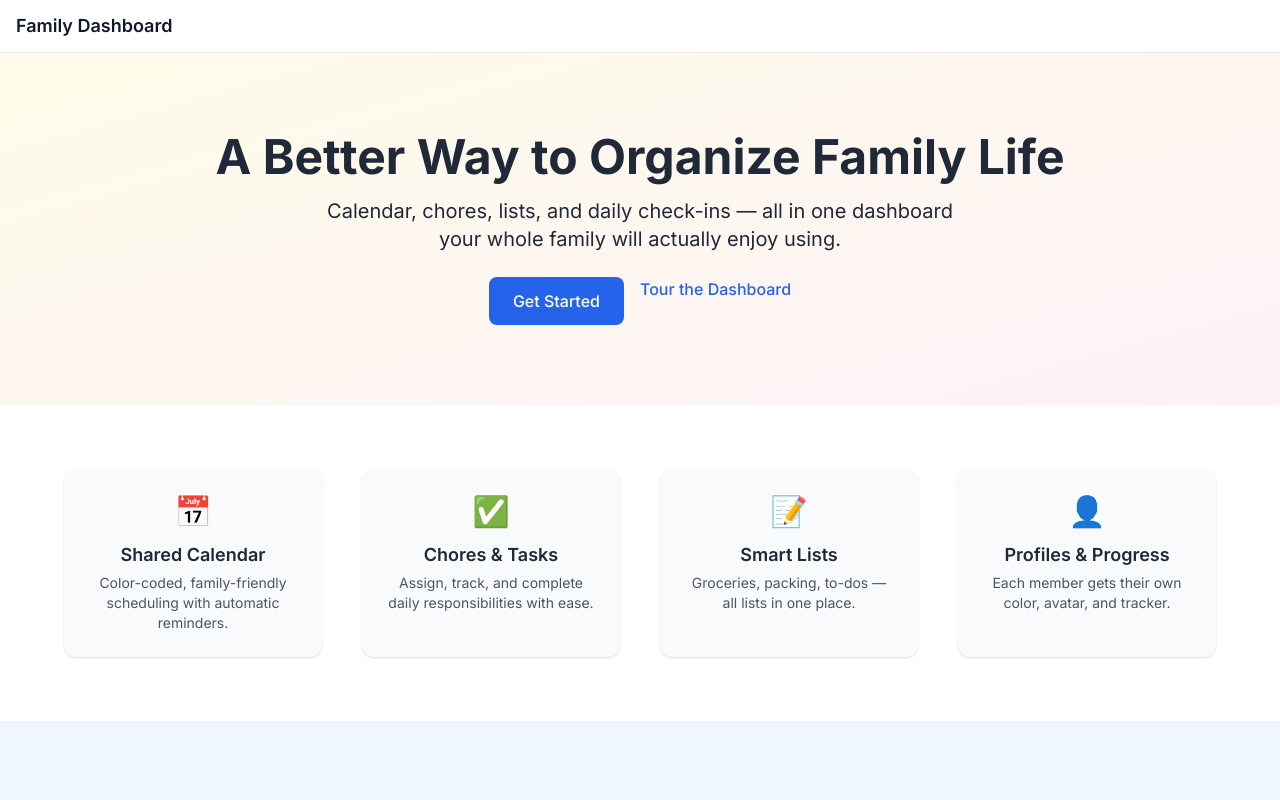
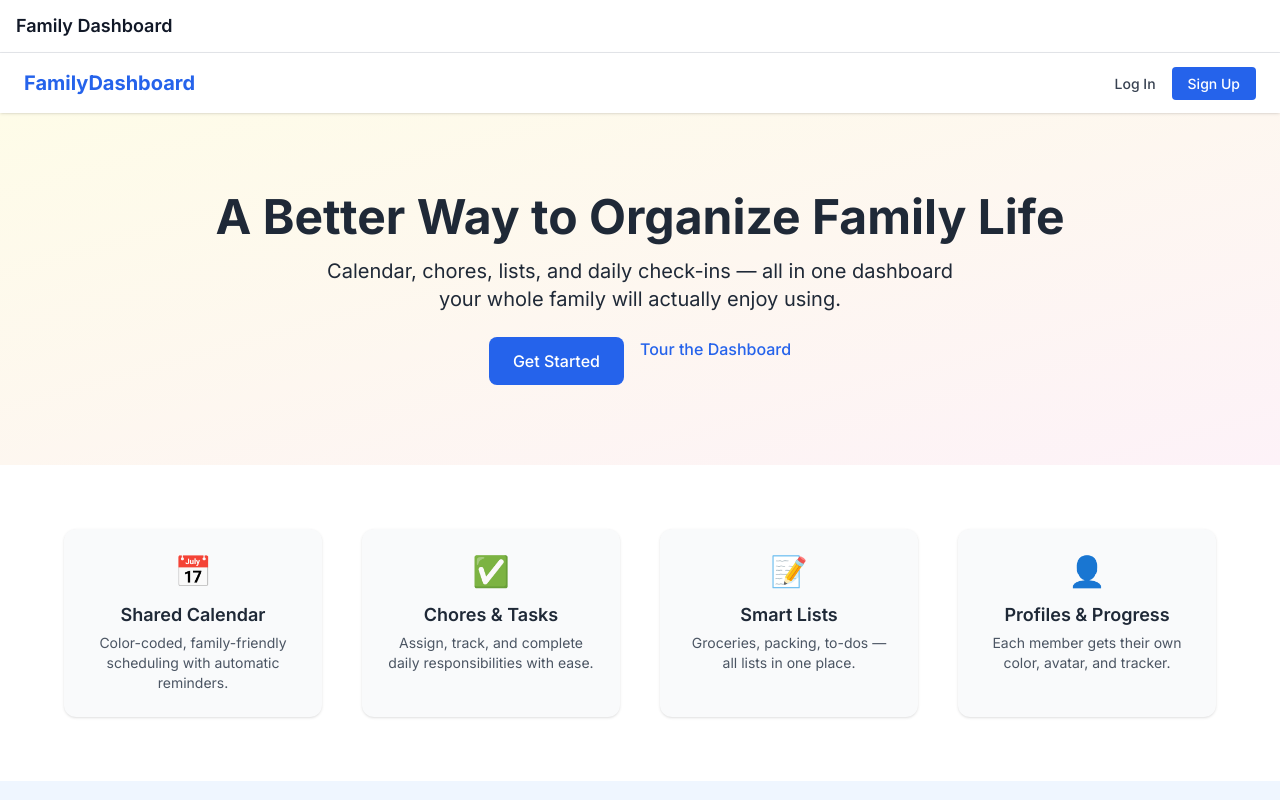
Before and after one commit to BillyBobElroy/family-dashboard, a Next.js app: page / in a window 1280 px wide. Shown: the top 800 px of the page. Built offline with nearby package versions, Linux system fonts and the light colour scheme.

Commit message:
Added Navbar to the landing page

```diff
--- a/src/app/page.tsx
+++ b/src/app/page.tsx
@@ -1,11 +1,30 @@
-"use client";
+'use client';
 
-import Link from "next/link";
-import Image from "next/image";
+import Link from 'next/link';
+import Image from 'next/image';
 
 export default function HomePage() {
   return (
     <main className="bg-white text-gray-800">
+      {/* Navbar */}
+      <header className="flex items-center justify-between px-6 py-4 bg-white shadow sticky top-0 z-40">
+        <div className="text-xl font-bold text-blue-600">FamilyDashboard</div>
+        <div className="space-x-4">
+          <Link
+            href="/auth/signin"
+            className="text-sm font-medium text-gray-700 hover:text-blue-600"
+          >
+            Log In
+          </Link>
+          <Link
+            href="/auth/signup"
+            className="bg-blue-600 text-white px-4 py-2 rounded hover:bg-blue-700 text-sm font-medium"
+          >
+            Sign Up
+          </Link>
+        </div>
+      </header>
+
       {/* Hero Section */}
       <section className="bg-gradient-to-br from-yellow-50 to-pink-50 py-20 px-6 text-center">
         <h1 className="text-4xl sm:text-5xl font-bold mb-4">
@@ -16,7 +35,7 @@ export default function HomePage() {
         </p>
         <div className="flex justify-center gap-4">
           <Link
-            href="/signup"
+            href="/auth/signup"
             className="bg-blue-600 text-white px-6 py-3 rounded-lg hover:bg-blue-700 transition font-medium"
           >
             Get Started
@@ -35,24 +54,24 @@ export default function HomePage() {
         <div className="max-w-6xl mx-auto grid gap-10 sm:grid-cols-2 lg:grid-cols-4">
           {[
             {
-              title: "Shared Calendar",
-              desc: "Color-coded, family-friendly scheduling with automatic reminders.",
-              icon: "📅",
+              title: 'Shared Calendar',
+              desc: 'Color-coded, family-friendly scheduling with automatic reminders.',
+              icon: '📅',
             },
             {
-              title: "Chores & Tasks",
-              desc: "Assign, track, and complete daily responsibilities with ease.",
-              icon: "✅",
+              title: 'Chores & Tasks',
+              desc: 'Assign, track, and complete daily responsibilities with ease.',
+              icon: '✅',
             },
             {
-              title: "Smart Lists",
-              desc: "Groceries, packing, to-dos — all lists in one place.",
-              icon: "📝",
+              title: 'Smart Lists',
+              desc: 'Groceries, packing, to-dos — all lists in one place.',
+              icon: '📝',
             },
             {
-              title: "Profiles & Progress",
-              desc: "Each member gets their own color, avatar, and tracker.",
-              icon: "👤",
+              title: 'Profiles & Progress',
+              desc: 'Each member gets their own color, avatar, and tracker.',
+              icon: '👤',
             },
           ].map((f) => (
             <div
@@ -74,7 +93,7 @@ export default function HomePage() {
           A quick glance at what makes our dashboard powerful and simple.
         </p>
         <div className="max-w-5xl mx-auto grid gap-6 sm:grid-cols-2 lg:grid-cols-3">
-          {["calendar.png", "tasks.png", "lists.png"].map((src, i) => (
+          {['calendar.png', 'tasks.png', 'lists.png'].map((src, i) => (
             <div key={i} className="bg-white rounded-xl shadow p-4">
               <Image
                 src={`/${src}`}
@@ -92,10 +111,10 @@ export default function HomePage() {
       <section className="py-16 px-6 bg-white">
         <div className="max-w-5xl mx-auto grid grid-cols-2 sm:grid-cols-4 gap-8 text-center">
           {[
-            { icon: "👨‍👩‍👧", label: "Family-first design" },
-            { icon: "⏰", label: "Daily progress" },
-            { icon: "🧹", label: "Reduce mental load" },
-            { icon: "🌈", label: "Fully personalized" },
+            { icon: '👨‍👩‍👧', label: 'Family-first design' },
+            { icon: '⏰', label: 'Daily progress' },
+            { icon: '🧹', label: 'Reduce mental load' },
+            { icon: '🌈', label: 'Fully personalized' },
           ].map((b) => (
             <div key={b.label}>
               <div className="text-3xl mb-2">{b.icon}</div>
@@ -110,7 +129,7 @@ export default function HomePage() {
         <h3 className="text-2xl font-bold mb-3">Free for families of 4 or fewer</h3>
         <p className="text-gray-700 mb-6">No credit card required. Upgrade anytime.</p>
         <Link
-          href="/signup"
+          href="/auth/signup"
           className="bg-blue-600 text-white px-6 py-3 rounded-lg hover:bg-blue-700 font-medium"
         >
           Create Your Dashboard
```
